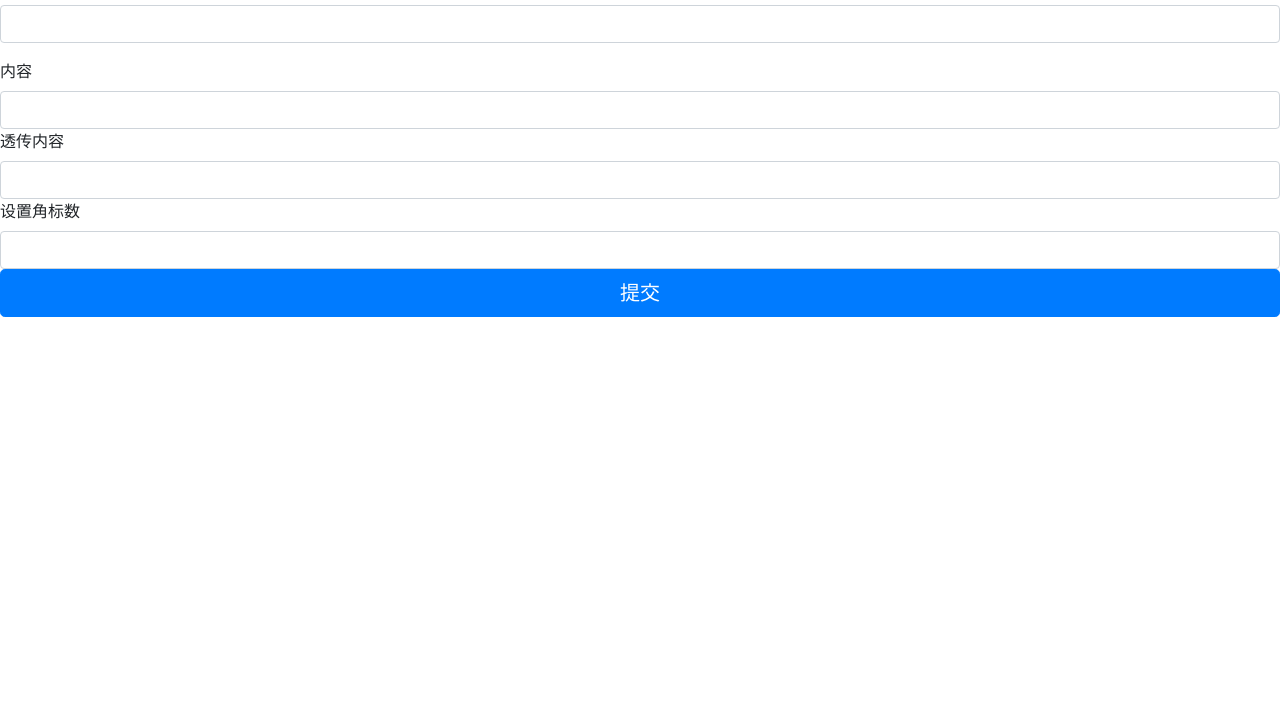
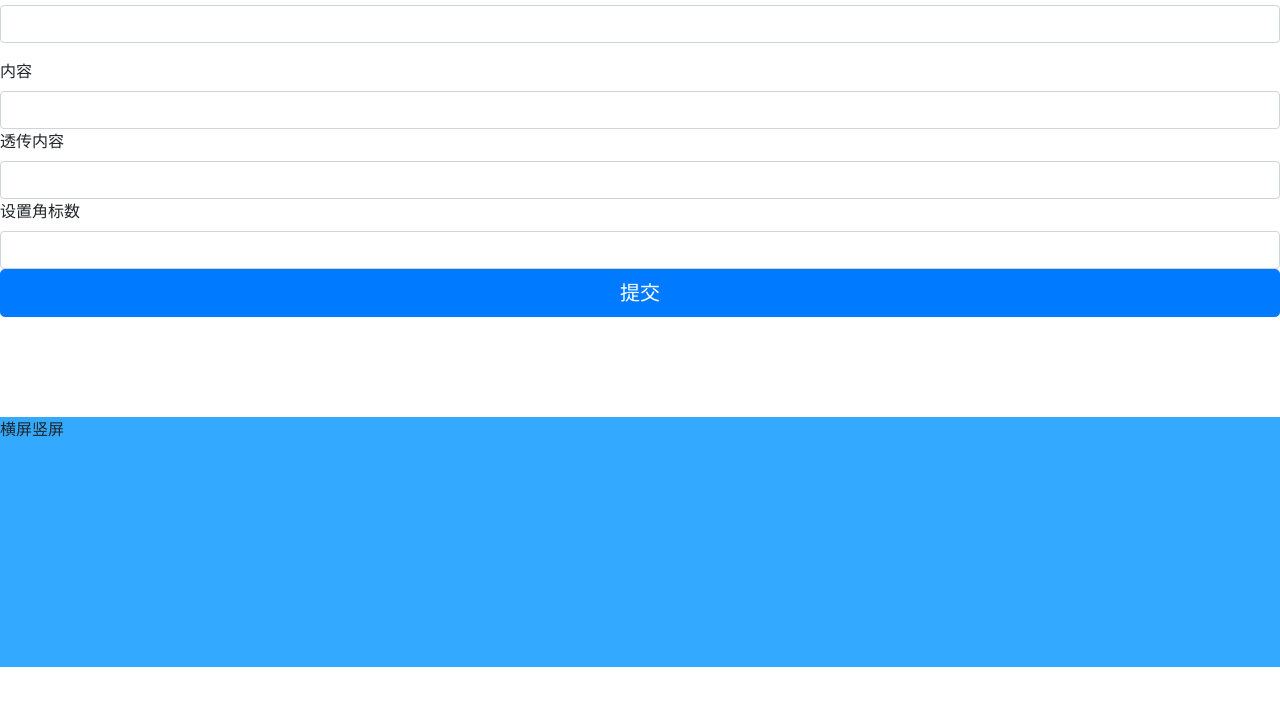
Before and after one commit to coderja/jpush, a website: page views/index.html in a window 1280 px wide. Shown: the part 83-788 px from the top of the page. Drawn offline with nearby package versions, Linux system fonts and the light colour scheme.

Commit message:
rotate实现

```diff
--- a/views/index.html
+++ b/views/index.html
@@ -7,6 +7,23 @@
     <title>jpush</title>
     <link href="https://cdn.bootcss.com/twitter-bootstrap/4.3.1/css/bootstrap.min.css" rel="stylesheet">
     <!-- <script src="https://cdn.bootcss.com/axios/0.19.0/axios.min.js"></script> -->
+    <style>
+        .rotate{
+            width: 100%;
+            height: 250px;
+            background: #3af;
+            margin-top: 100px;
+        }
+
+        .horizontal-fixed {
+            width:100%;
+            position:fixed;
+            top:0;
+            background: #3af;
+            -webkit-overflow-scrolling:touch;
+            z-index:99999999;
+        }
+    </style>
 </head>
 <body>
     <h1>jpush</h1>
@@ -32,9 +49,63 @@
                 <input type='button' id="submit" class="btn btn-lg btn-primary btn-block" value="提交">
             </div>
         <!-- </form> -->
+        <div class="rotate" id='weight_trendList'>
+            <span onclick="rotate.changeDirection('horizontal')">横屏</span><span onclick="rotate.changeDirection('vertical')">竖屏</span>
 
+        </div>
         <script src="./ajax.js"></script>
         <script>
+            var rotate = {
+                    direction:'vertical',
+                    changeDirection:function (direction) { //改变横竖屏
+                        if (direction == 'vertical') {
+                            this.direction = 'horizontal';
+                            // Toast('为了更好的体验，建议关掉手机自动旋转功能');
+                            window.onresize = this.detectOrient;
+                            this.detectOrient();
+                        } else {
+                            this.direction = 'vertical';
+                            window.onresize = this.detectOrient;
+                            this.detectOrient();
+                        }
+                    },
+                    detectOrient:function () { //手机横竖屏旋转
+                        var width = document.documentElement.clientWidth,
+                        height =  document.documentElement.clientHeight,
+                        $wrapper =  document.getElementById("weight_trendList"),
+                        style = "";
+                        var h = $wrapper.innerHeight
+                        var w = $wrapper.innerWidth
+                        if(height>width){ //系统竖屏
+                            if( this.direction =='vertical' ){  //表格竖屏
+                                style += "width:" + w + "px;";  // 注意旋转后的宽高切换
+                                style += "height:" + h + "px;";
+                                style += "-webkit-transform: rotate(0deg); transform: rotate(0deg);";
+                                style += "-webkit-transform-origin: 0 0;";
+                                style += "transform-origin: " + width / 2 + "px " + width / 2 + "px;";
+                                $wrapper.className = 'rotate'
+                            }else{ //表格横屏
+                                style += "width:" + height+ "px;";
+                                style += "height:" + width + "px;";
+                                style += "-webkit-transform: rotate(90deg); transform: rotate(90deg);";
+                                // 注意旋转中点的处理
+                                style += "-webkit-transform-origin: " + width / 2 + "px " + width / 2 + "px;";
+                                style += "transform-origin: " + width / 2 + "px " + width / 2 + "px;";
+                                $wrapper.className = 'horizontal-fixed'
+                            }
+                            $wrapper.style.cssText = style;
+                        }else{ //系统横屏时表格旋转0deg
+                            style += "width:" + width+ "px;";
+                            style += "height:" + height + "px;";
+                            style += "-webkit-transform: rotate(0deg); transform: rotate(0deg);";
+                            // 注意旋转中点的处理
+                            style += "-webkit-transform-origin: " + width / 2 + "px " + width / 2 + "px;";
+                            style += "transform-origin: " + width / 2 + "px " + width / 2 + "px;";
+                            $wrapper.className = 'horizontal-fixed'
+                            $wrapper.style.cssText = style;
+                        }
+                    },
+            }
             document.getElementById('submit').onclick=function(){
                 let title = document.querySelector('input[name=title]').value
                 let content = document.querySelector('input[name=content]').value
@@ -42,8 +113,8 @@
                 let badge = document.querySelector('input[name=badge]').value
                 // let data = {title,content,transmissionContent,badge}
                 // axios.post('/jpush',data).then((res)=>{
-                //     console.log(res)
-                // }).catch(e=>{
+                    //     console.log(res)
+                    // }).catch(e=>{
                 //     console.log(e)
                 // })
                 let data = `title=${title}&content=${content}&transmissionContent=${transmissionContent}&badge=${badge}`
```
Also changed, not shown: index.js (line endings or trailing spaces).
